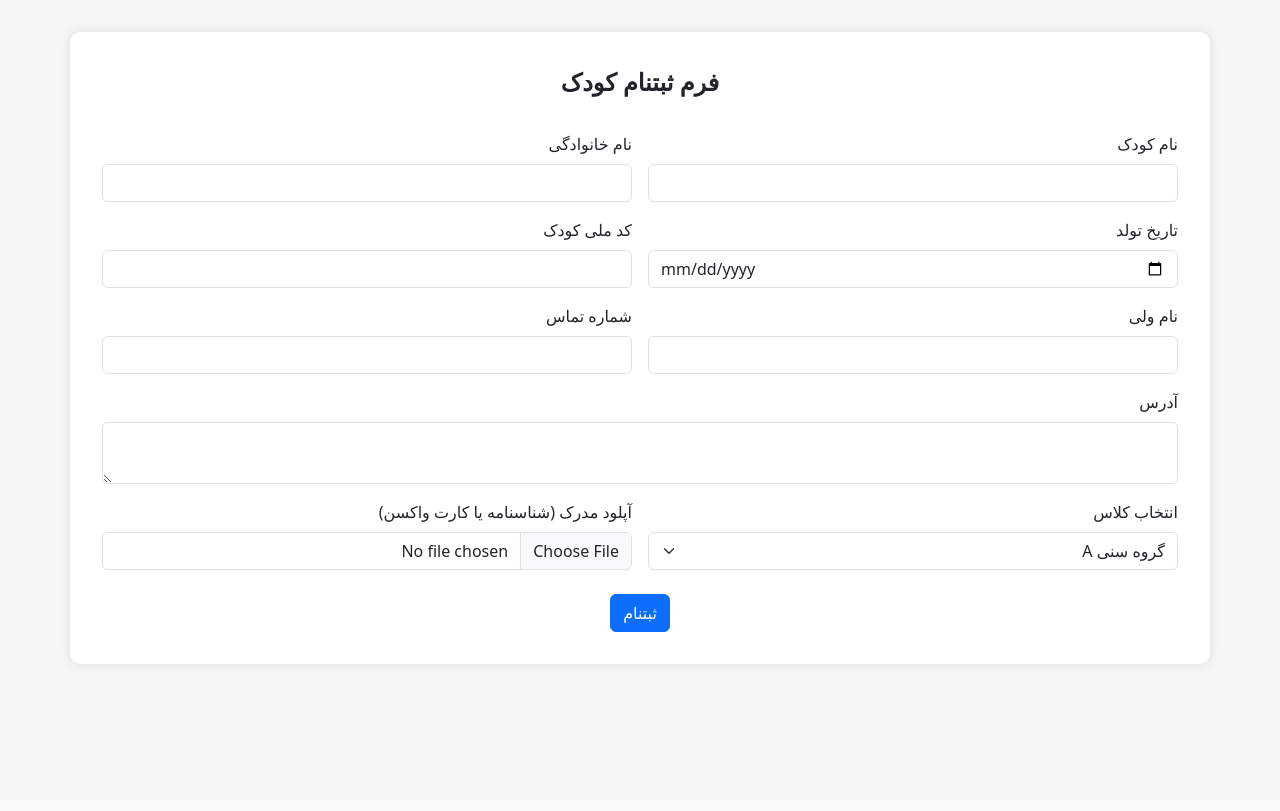
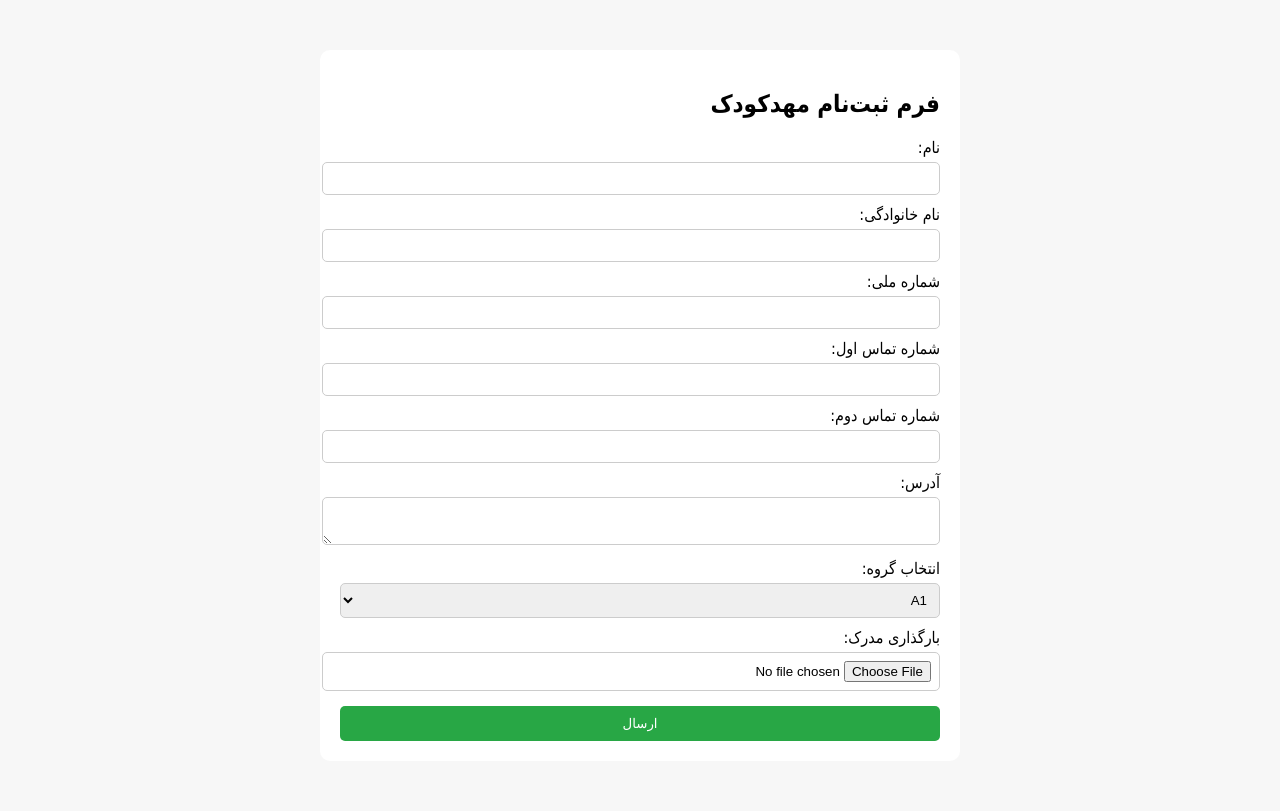
Before and after one commit to blueskyaerospace93-commits/koodak-registration, a Flask app: page / in a window 1280 px wide. Before the commit the page ends 666 px from the top, so only its background shows below. Run offline with Flask 3, Linux system fonts and the light colour scheme.

Commit message:
Update form.html

```diff
--- a/templates/form.html
+++ b/templates/form.html
@@ -1,71 +1,51 @@
-
 <!DOCTYPE html>
-<html lang="fa" dir="rtl">
+<html lang="fa">
 <head>
     <meta charset="UTF-8">
-    <title>فرم ثبتنام کودک</title>
-    <link href="https://cdn.jsdelivr.net/npm/bootstrap@5.3.0/dist/css/bootstrap.rtl.min.css" rel="stylesheet">
+    <title>فرم ثبت‌نام مهدکودک</title>
     <style>
-        body { padding: 2rem; background-color: #f5f5f5; }
-        .container { background: white; padding: 2rem; border-radius: 10px; box-shadow: 0 0 10px rgba(0,0,0,0.1); }
-        .form-title { text-align: center; margin-bottom: 2rem; font-weight: bold; font-size: 1.5rem; }
+        body { font-family: Tahoma, sans-serif; direction: rtl; background: #f7f7f7; }
+        .container { max-width: 600px; margin: 50px auto; background: #fff; padding: 20px; border-radius: 10px; }
+        label { display: block; margin-top: 10px; }
+        input, textarea, select { width: 100%; padding: 8px; margin-top: 5px; border: 1px solid #ccc; border-radius: 5px; }
+        button { margin-top: 15px; padding: 10px; width: 100%; background: #28a745; color: #fff; border: none; border-radius: 5px; cursor: pointer; }
+        button:hover { background: #218838; }
     </style>
 </head>
 <body>
-    <div class="container">
+<div class="container">
+    <h2>فرم ثبت‌نام مهدکودک</h2>
+    <form action="/" method="post" enctype="multipart/form-data">
+        <label>نام:</label>
+        <input type="text" name="name" required>
 
-        <div class="form-title">فرم ثبتنام کودک</div>
-        <form action="/" method="post" enctype="multipart/form-data">
-            <div class="row g-3">
-                <div class="col-md-6">
-                    <label for="name" class="form-label">نام کودک</label>
-                    <input type="text" class="form-control" id="name" name="name" required>
-                </div>
-                <div class="col-md-6">
-                    <label for="family" class="form-label">نام خانوادگی</label>
-                    <input type="text" class="form-control" id="family" name="family" required>
-                </div>
-                <div class="col-md-6">
-                    <label for="birthdate" class="form-label">تاریخ تولد</label>
+        <label>نام خانوادگی:</label>
+        <input type="text" name="family" required>
 
-                    <input type="date" class="form-control" id="birthdate" name="birthdate" required>
-                </div>
-                <div class="col-md-6">
-                    <label for="codemelli" class="form-label">کد ملی کودک</label>
-                    <input type="text" class="form-control" id="codemelli" name="codemelli" required>
-                </div>
-                <div class="col-md-6">
-                    <label for="parent" class="form-label">نام ولی</label>
-                    <input type="text" class="form-control" id="parent" name="parent" required>
-                </div>
-                <div class="col-md-6">
-                    <label for="phone" class="form-label">شماره تماس</label>
+        <label>شماره ملی:</label>
+        <input type="text" name="national_id" required>
 
-                    <input type="tel" class="form-control" id="phone" name="phone" required>
-                </div>
-                <div class="col-md-12">
-                    <label for="address" class="form-label">آدرس</label>
-                    <textarea class="form-control" id="address" name="address" rows="2" required></textarea>
-                </div>
-                <div class="col-md-6">
-                    <label for="class" class="form-label">انتخاب کلاس</label>
-                    <select class="form-select" id="class" name="class" required>
-                        <option value="A">گروه سنی A</option>
-                        <option value="B">گروه سنی B</option>
-                        <option value="C">گروه سنی C</
+        <label>شماره تماس اول:</label>
+        <input type="text" name="phone1" required>
 
-option>
-                    </select>
-                </div>
-                <div class="col-md-6">
-                    <label for="document" class="form-label">آپلود مدرک (شناسنامه یا کارت واکسن)</label>
-                    <input type="file" class="form-control" id="document" name="document" accept=".jpg,.jpeg,.png,.pdf" required>
-                </div>
-            </div>
-            <div class="mt-4 text-center">
-                <button type="submit" class="btn btn-primary">ثبتنام</button>
-            </div>
-        </form>
-    </div>
+        <label>شماره تماس دوم:</label>
+        <input type="text" name="phone2">
+
+        <label>آدرس:</label>
+        <textarea name="address"></textarea>
+
+        <label>انتخاب گروه:</label>
+        <select name="group_name" required>
+            <option value="A1">A1</option>
+            <option value="A2">A2</option>
+            <option value="A3">A3</option>
+        </select>
+
+        <label>بارگذاری مدرک:</label>
+        <input type="file" name="file">
+
+        <button type="submit">ارسال</button>
+    </form>
+</div>
 </body>
 </html>
```
